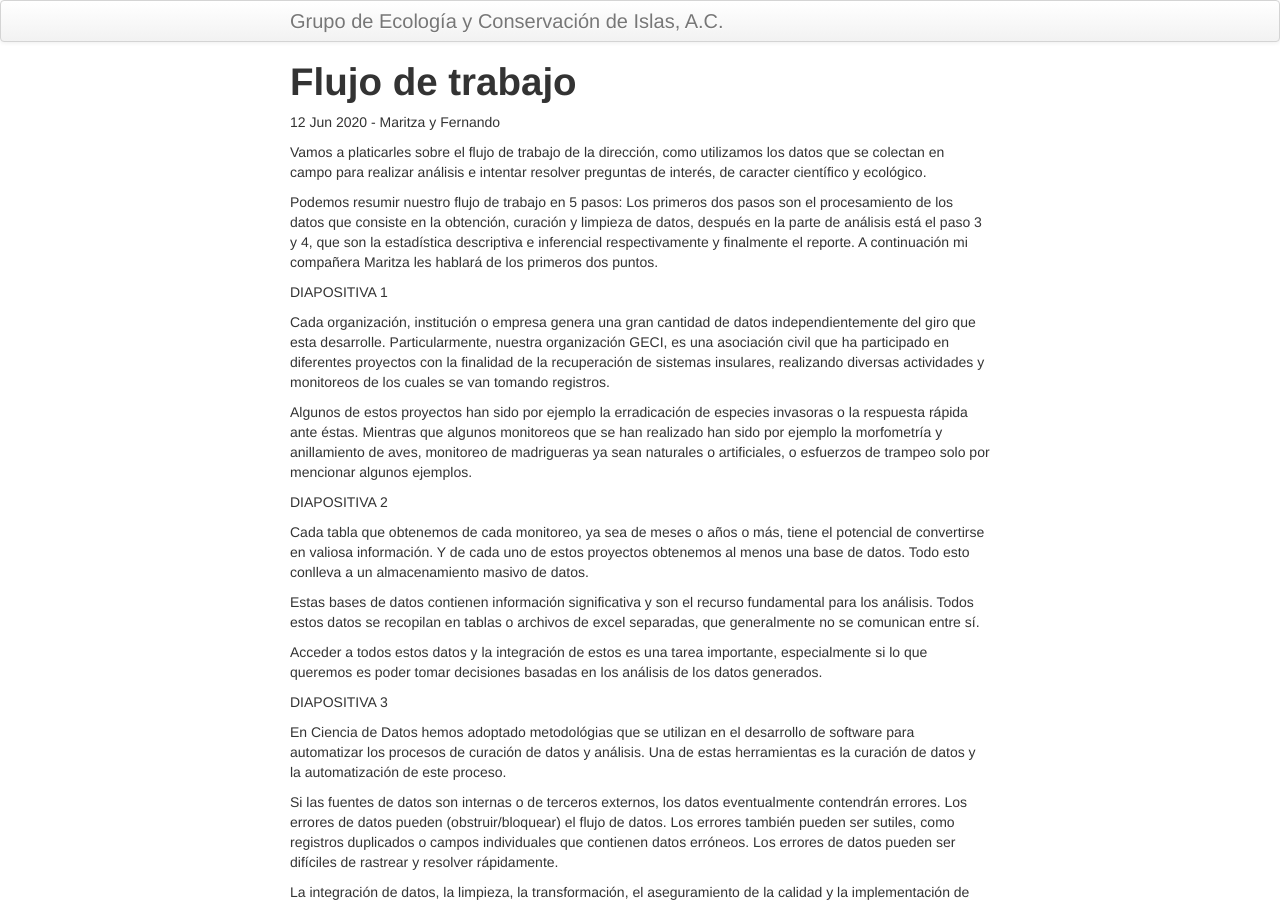
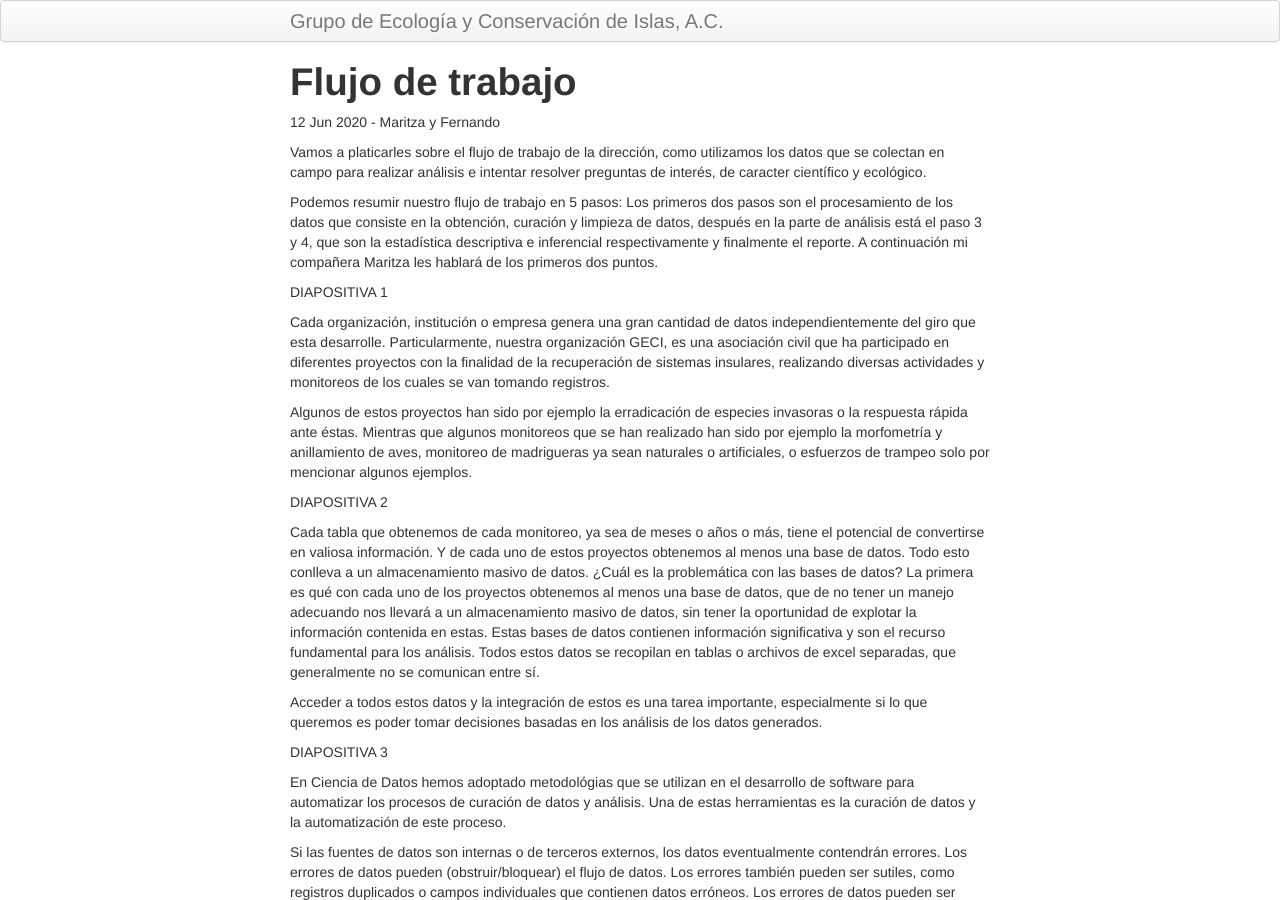
Before and after one commit to LizethMReyes/islasgeci.github.io, a Jekyll site: the page built from _posts/2020-06-12-flujo-trabajo.md, in a window 1280 px wide and 900 px high. Built offline with Jekyll 4.4.1, drawn with Linux system fonts in a browser that asks for light colours.

Commit message:
Update _posts/2020-06-12-flujo-trabajo.md

```diff
--- a/_posts/2020-06-12-flujo-trabajo.md
+++ b/_posts/2020-06-12-flujo-trabajo.md
@@ -19,7 +19,8 @@ Algunos de estos proyectos han sido por ejemplo la erradicación de especies inv
 DIAPOSITIVA 2
 
 Cada tabla que obtenemos de cada monitoreo, ya sea de meses o años o más, tiene el potencial de convertirse en valiosa información. Y de cada uno de estos proyectos obtenemos al menos una base de datos. Todo esto conlleva a un almacenamiento masivo de datos.
-
+¿Cuál es la problemática con las bases de datos?
+La primera es qué con cada uno de los proyectos obtenemos al menos una base de datos, que de no tener un manejo adecuando nos llevará a un almacenamiento masivo de datos, sin tener la oportunidad de explotar la información contenida en estas.
 Estas bases de datos contienen información significativa y son el recurso fundamental para los análisis. Todos estos datos se recopilan en tablas o archivos de excel separadas, que generalmente no se comunican entre sí.
 
 Acceder a todos estos datos y la integración de estos es una tarea importante, especialmente si lo que queremos es poder tomar decisiones basadas en los análisis de los datos generados.
```
